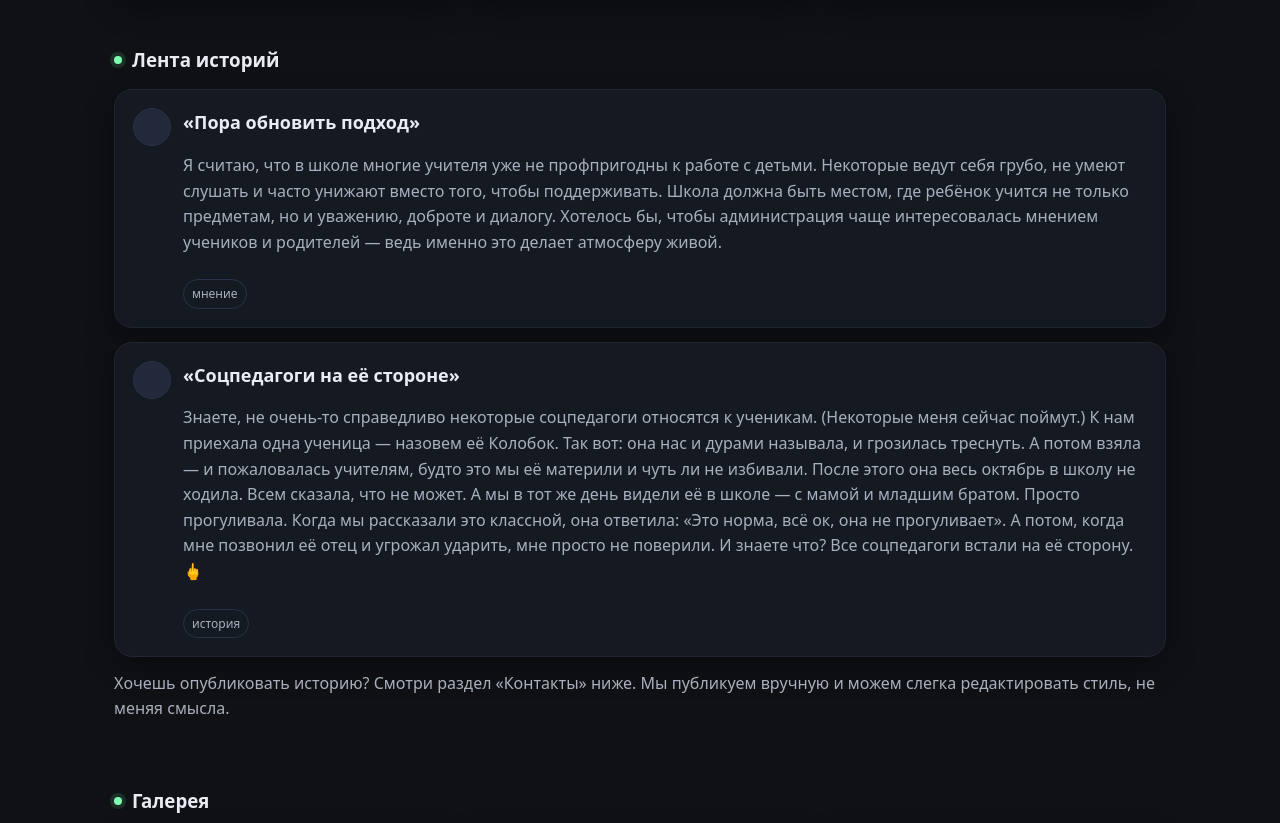
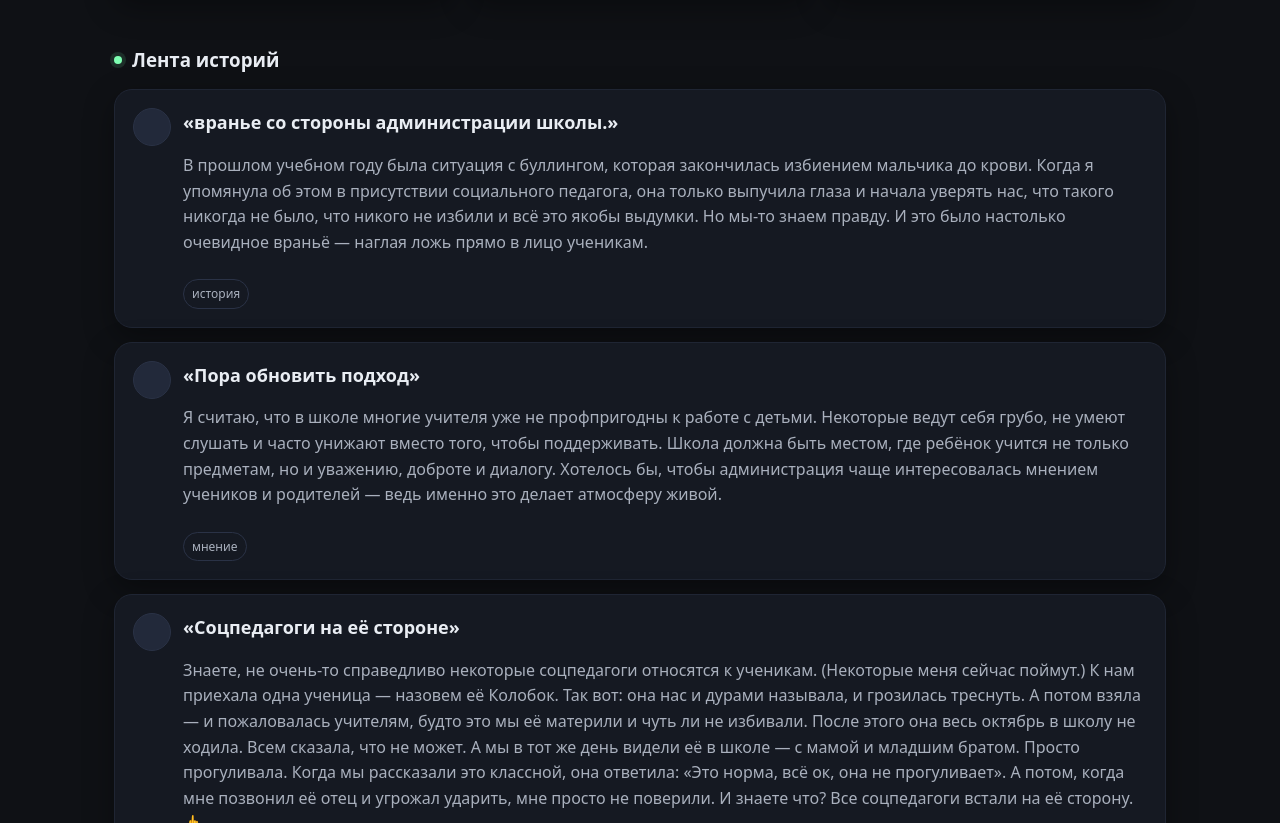
Before and after one commit to CXware1/pravda-vgvp, a plain HTML site: page index.html in a window 1280 px wide. Shown: the part 819-1642 px from the top of the page. Drawn offline with Linux system fonts and the light colour scheme.

Commit message:
Update index.html

```diff
--- a/index.html
+++ b/index.html
@@ -131,6 +131,27 @@
     <section id="stories" class="container">
       <h3 class="section-title"><span class="dot"></span> Лента историй</h3>
 
+  <div class="card" style="padding:18px;margin-top:14px">
+  <div class="post">
+    <div class="avatar"></div>
+    <div>
+      <h4 class="title">«вранье со стороны администрации школы.»</h4>
+      <p class="muted">
+В прошлом учебном году была ситуация с буллингом, которая закончилась избиением мальчика до крови.
+Когда я упомянула об этом в присутствии социального педагога,
+она только выпучила глаза и начала уверять нас,
+что такого никогда не было,
+что никого не избили и всё это якобы выдумки.
+
+Но мы-то знаем правду.
+И это было настолько очевидное враньё —
+наглая ложь прямо в лицо ученикам.
+      </p>
+      <span class="tag">история</span>
+    </div>
+  </div>
+</div>
+
       <div class="card" style="padding:18px;margin-top:14px">
   <div class="post">
     <div class="avatar"></div>
```
